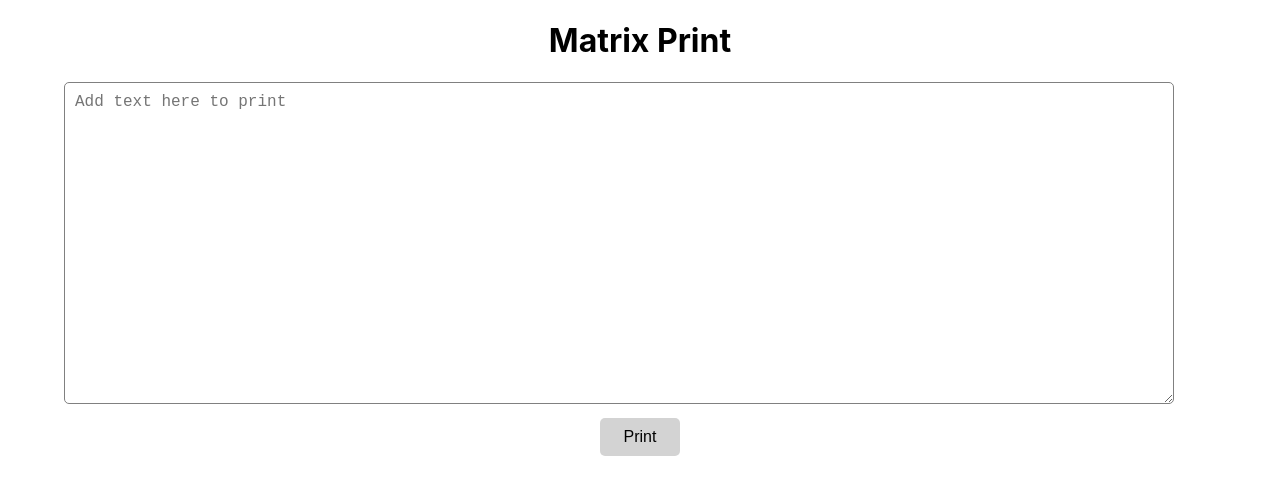
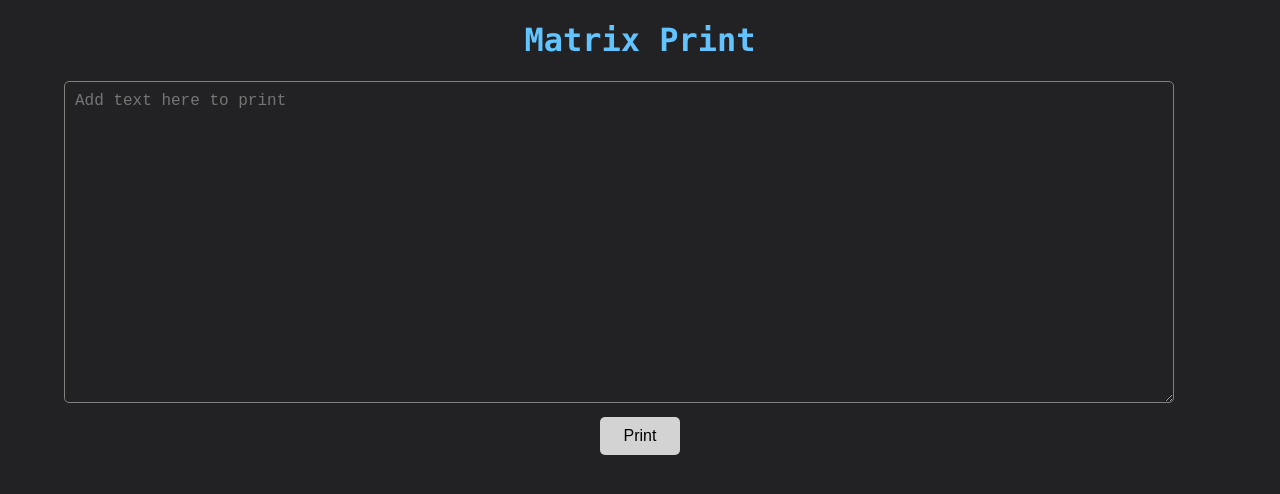
Before and after one commit to charper11/matrix-print-ui, a React (Create React App) app: page / in a window 1280 px wide. Shown: the top 494 px of the page. Built offline with nearby package versions, Linux system fonts and the light colour scheme.

Commit message:
make design dark mode

```diff
--- a/src/App.css
+++ b/src/App.css
@@ -1,3 +1,9 @@
+body {
+  background-color: #222225;
+  color: #62c4ff;
+  font-family: Menlo, Monaco, Lucida Console, Liberation Mono, DejaVu Sans Mono, Bitstream Vera Sans Mono, Courier New, monospace, serif;
+}
+
 button {
   padding: 10px 20px;
   margin-top: 10px;
@@ -25,6 +31,7 @@ textarea {
   border-radius: 5px;
   margin-bottom: 10px;
   margin-left: 5%;
+  background: transparent;
 }
 
 .title{
```
